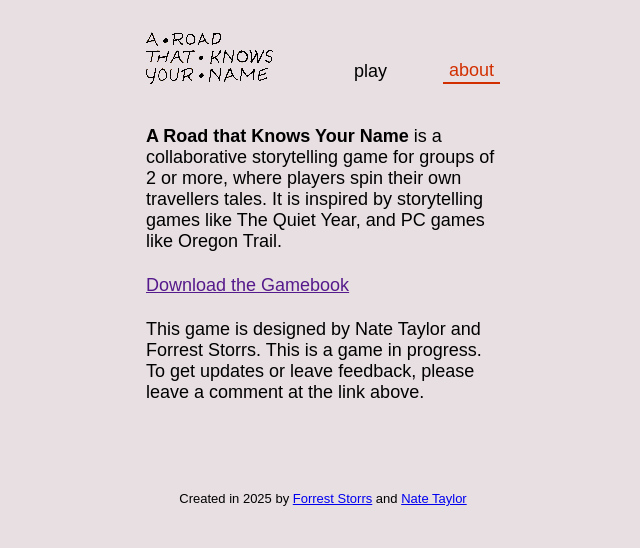
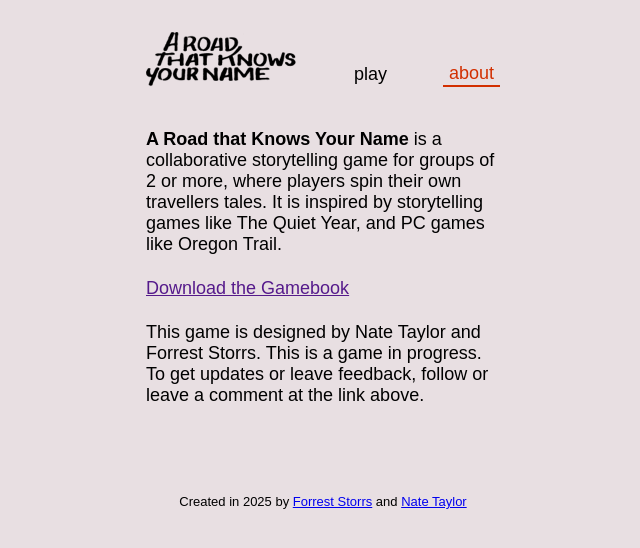
Before and after one commit to Bloombeard/bloombeard.github.io, a Next.js app: page /cards in a window 1280 px wide. Both pictures are taken after a click on the button "about". Shown: the top 548 px of the page, without its empty margins (317-957 px from the left). Built offline with nearby package versions, Linux system fonts and the light colour scheme; a web font is replaced by a local one.

Commit message:
replaced header, a little cleanup

```diff
--- a/common/components/CardsApp/CardsAppAbout.tsx
+++ b/common/components/CardsApp/CardsAppAbout.tsx
@@ -3,7 +3,7 @@
         <span className="cards-app--about-wrapper">
             <p><b>A Road that Knows Your Name</b> is a collaborative storytelling game for groups of 2 or more, where players spin their own travellers tales. It is inspired by storytelling games like The Quiet Year, and PC games like Oregon Trail.</p>
             <a href=''>Download the Gamebook</a>
-            <p>This game is designed by Nate Taylor and Forrest Storrs. This is a game in progress. To get updates or leave feedback, please leave a comment at the link above.</p>
+            <p>This game is designed by Nate Taylor and Forrest Storrs. This is a game in progress. To get updates or leave feedback, follow or leave a comment at the link above.</p>
         </span>
     )
 }
--- a/common/components/CardsApp/CardsAppCardPicker.tsx
+++ b/common/components/CardsApp/CardsAppCardPicker.tsx
@@ -1,8 +1,7 @@
 import React, { useEffect, useRef, useState } from 'react'
-import Image, { StaticImageData } from 'next/image'
+import Image from 'next/image'
 import { cardRanks, cardSuits, cardImages } from '@/common/constants/cards'
 import faceLogo from '@/public/assets/cards/faceLogo.png'
-import { TCardSuits } from '@/common/types/types'
 
 
 const CardsAppCardPicker = () => {
--- a/common/components/CardsApp/CardsAppHeader.tsx
+++ b/common/components/CardsApp/CardsAppHeader.tsx
@@ -18,6 +18,7 @@
                 className="cards-app--header-image"
                 src={headerImage}
                 alt="A Road that Knows Your Name"
+                onClick={() => setIsPlayViewCallback(true)}
             />
             <span className="cards-app--header-buttons">
                 <button className={isPlayView ? "cards-app--header-button cards-app--header-button__selected" : "cards-app--header-button"} onClick={() => setIsPlayViewCallback(true)}>play</button>
--- a/common/styles/cards.scss
+++ b/common/styles/cards.scss
@@ -31,7 +31,9 @@
     align-items: flex-end;
     width: 354px;
 
-    .cards-app--header-image {}
+    .cards-app--header-image {
+        cursor: pointer;
+    }
 
     .cards-app--header-buttons {
         display: flex;
```
Also changed, not shown: public/assets/cards/headerImage.png.
